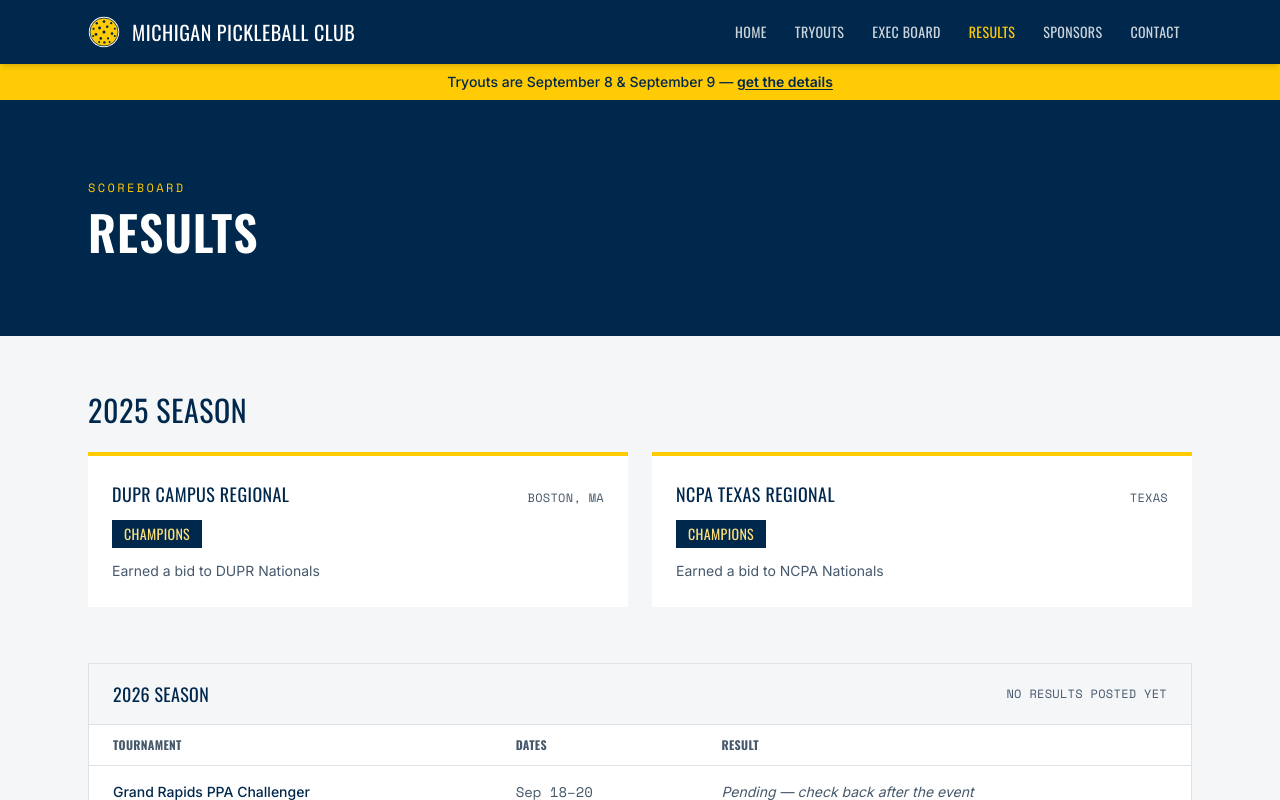
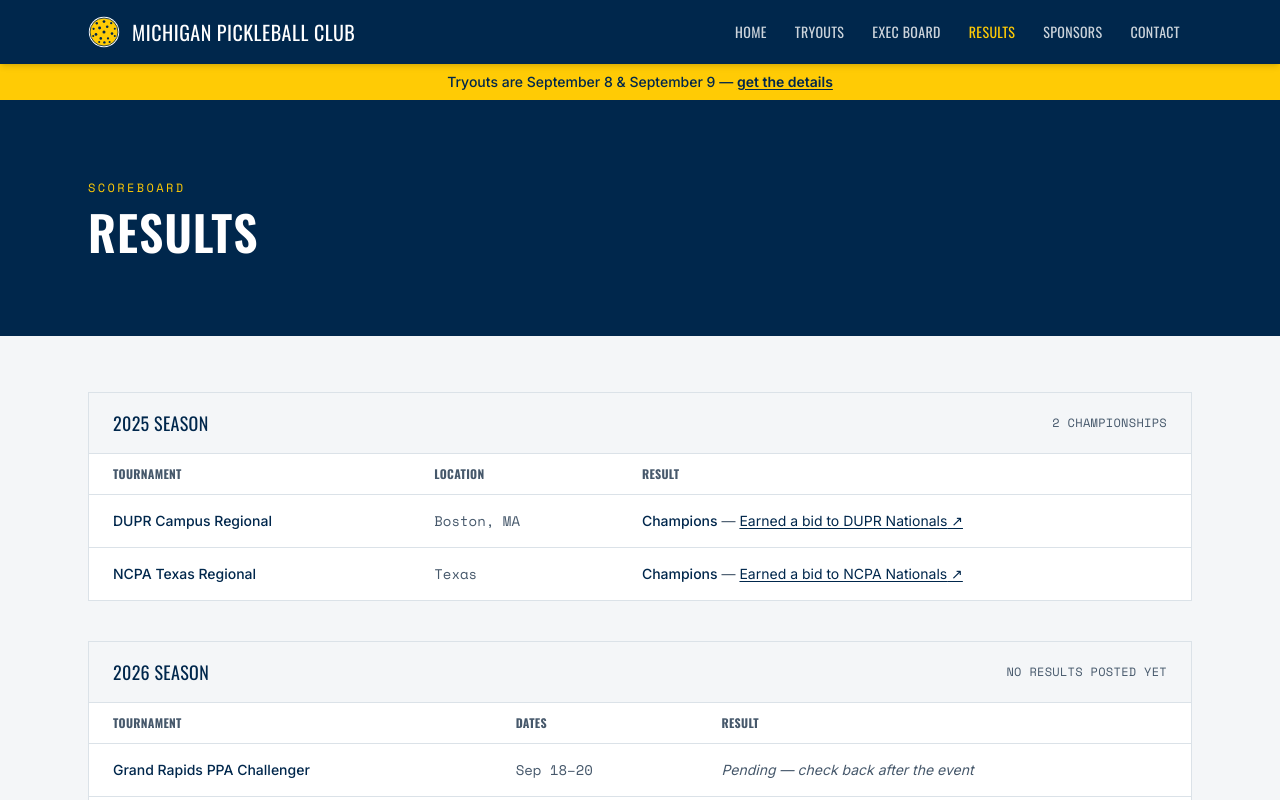
Before and after one commit to drewjm-85/michigan-pickleball-club, a React (Vite) app: page /results in a window 1280 px wide. Shown: the top 800 px of the page. Built offline with nearby package versions, Linux system fonts and the light colour scheme.

Commit message:
Unify 2025/2026 Results table styling, link Instagram recap posts
2025 Season now uses the same white-card/table layout as 2026 (was a
separate card-grid style). Each 2025 result links its bid note to the
club's Instagram recap post — Boston to the DUPR post, Texas to the
NCPA post.

```diff
--- a/src/data/club.ts
+++ b/src/data/club.ts
@@ -69,6 +69,7 @@
     location: 'Boston, MA',
     result: 'Champions',
     note: 'Earned a bid to DUPR Nationals',
+    instagramUrl: 'https://www.instagram.com/p/DQU6nC0D4_n/?img_index=1',
   },
   {
     season: '2025',
@@ -76,6 +77,7 @@
     location: 'Texas',
     result: 'Champions',
     note: 'Earned a bid to NCPA Nationals',
+    instagramUrl: 'https://www.instagram.com/p/DQ18C8fCfO2/?img_index=1',
   },
 ] as const
 
--- a/src/pages/Results.tsx
+++ b/src/pages/Results.tsx
@@ -8,22 +8,50 @@
       <PageHero eyebrow="Scoreboard" title="Results" />
 
       <section className="mx-auto max-w-6xl px-4 sm:px-6 py-14">
-        <h2 className="text-2xl sm:text-3xl mb-6">2025 Season</h2>
-        <div className="grid gap-6 sm:grid-cols-2 mb-14">
-          {pastResults.map((r) => (
-            <div key={r.name} className="bg-white border-t-4 border-maize p-6">
-              <div className="flex items-baseline justify-between gap-2">
-                <p className="font-display text-navy text-lg uppercase tracking-wide">{r.name}</p>
-                <span className="font-mono-num text-xs uppercase tracking-wide text-ink-soft shrink-0">
-                  {r.location}
-                </span>
-              </div>
-              <p className="font-display text-maize-soft bg-navy inline-block px-3 py-1 text-sm uppercase tracking-wide mt-3">
-                {r.result}
-              </p>
-              <p className="text-ink-soft text-sm leading-relaxed mt-3">{r.note}</p>
-            </div>
-          ))}
+        <div className="bg-white border border-line overflow-hidden mb-10">
+          <div className="bg-court px-6 py-4 border-b border-line flex items-center justify-between flex-wrap gap-2">
+            <h2 className="text-lg m-0">2025 Season</h2>
+            <span className="font-mono-num text-xs uppercase tracking-wide text-ink-soft">
+              2 Championships
+            </span>
+          </div>
+
+          <div className="overflow-x-auto">
+            <table className="w-full text-sm border-collapse">
+              <thead>
+                <tr className="text-left border-b border-line">
+                  <th className="px-6 py-3 font-display uppercase tracking-wide text-xs text-ink-soft">
+                    Tournament
+                  </th>
+                  <th className="px-6 py-3 font-display uppercase tracking-wide text-xs text-ink-soft">
+                    Location
+                  </th>
+                  <th className="px-6 py-3 font-display uppercase tracking-wide text-xs text-ink-soft">
+                    Result
+                  </th>
+                </tr>
+              </thead>
+              <tbody>
+                {pastResults.map((r) => (
+                  <tr key={r.name} className="border-b border-line last:border-0">
+                    <td className="px-6 py-4 font-medium text-navy">{r.name}</td>
+                    <td className="px-6 py-4 font-mono-num text-ink-soft">{r.location}</td>
+                    <td className="px-6 py-4 text-ink-soft">
+                      <span className="text-navy font-medium">{r.result}</span> —{' '}
+                      <a
+                        href={r.instagramUrl}
+                        target="_blank"
+                        rel="noopener noreferrer"
+                        className="underline underline-offset-2 text-navy"
+                      >
+                        {r.note} ↗
+                      </a>
+                    </td>
+                  </tr>
+                ))}
+              </tbody>
+            </table>
+          </div>
         </div>
 
         <div className="bg-white border border-line overflow-hidden">
```
